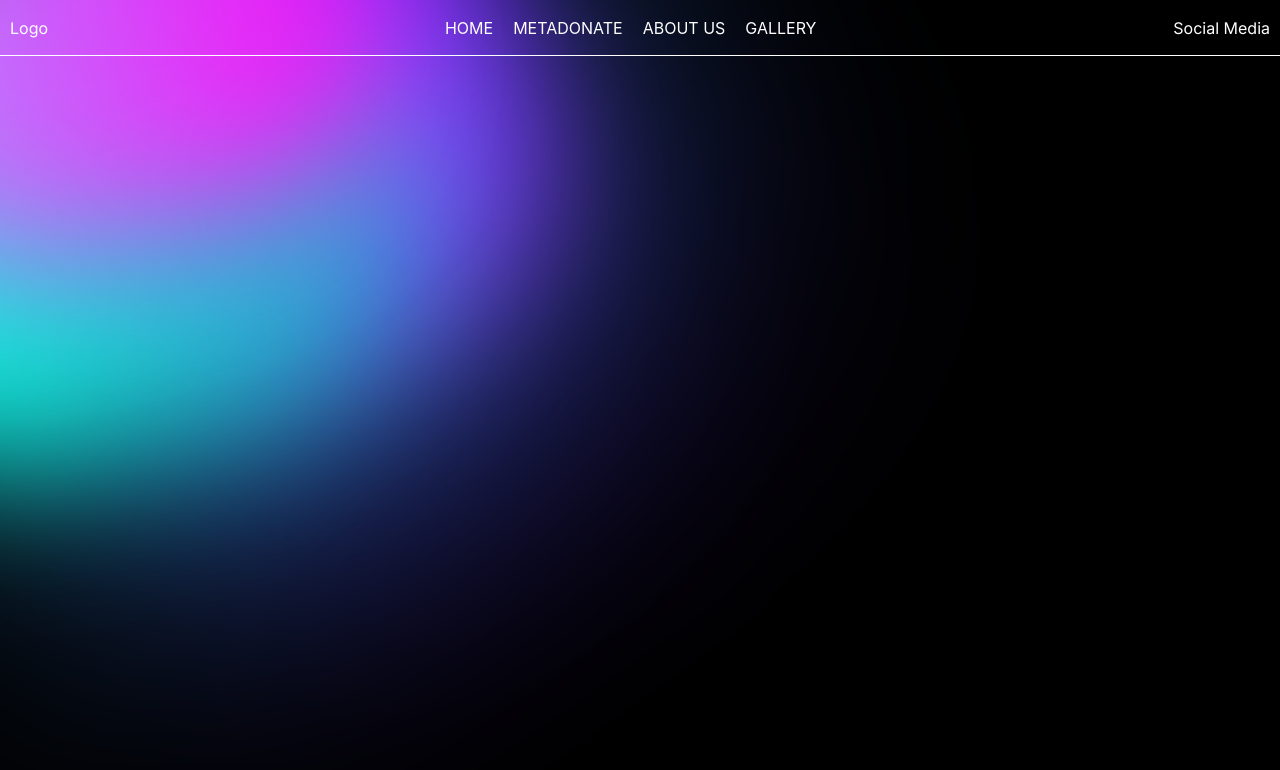
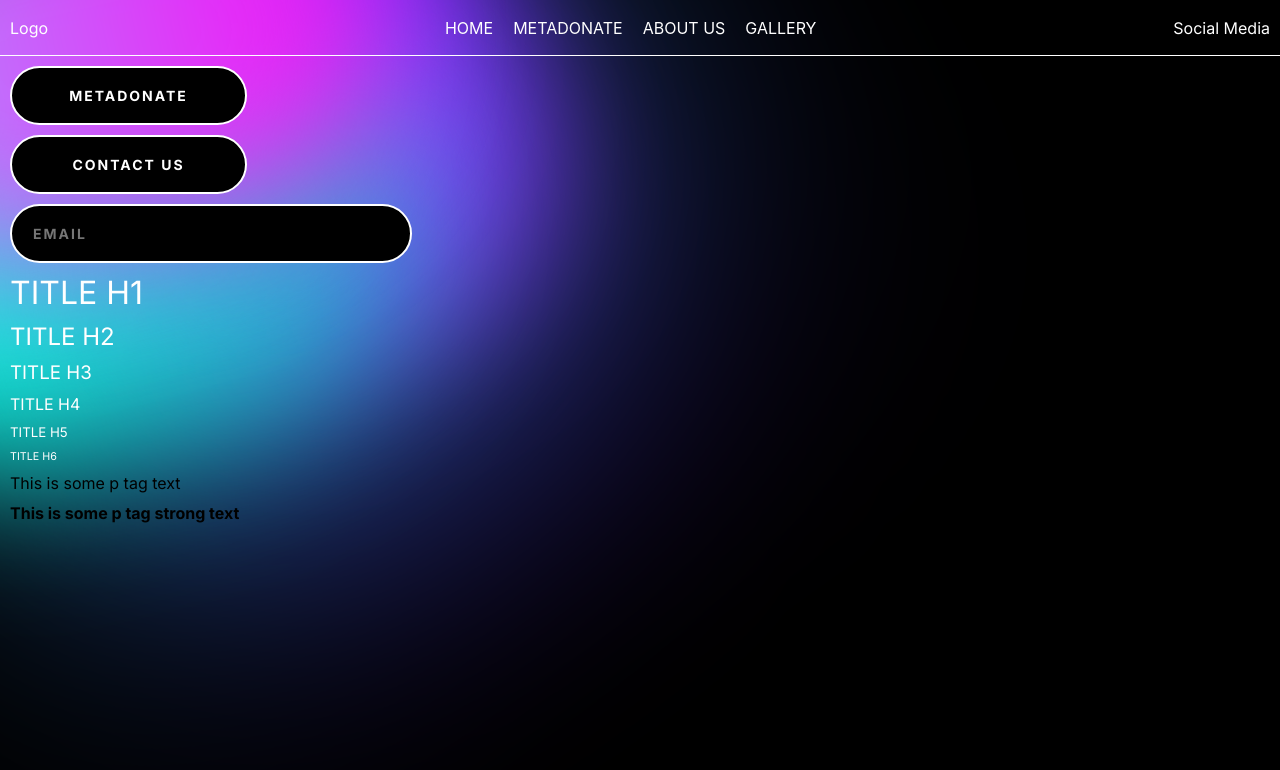
Before and after one commit to Ovoda/Ovoda.github.io, a React (Create React App) app in the folder metafunds_front/: page / in a window 1280 px wide. Shown: the top 770 px of the page. Built offline with nearby package versions, Linux system fonts and the light colour scheme.

Commit message:
front: responsive navbar WIP

```diff
--- a/metafunds_front/src/App.tsx
+++ b/metafunds_front/src/App.tsx
@@ -11,7 +11,7 @@ function App() {
     <div className="App">
       <Background />
       <Navbar />
-      {/* <a href="#" className="button">Metadonate</a>
+      <a href="#" className="button">Metadonate</a>
       <a href="#" className="button">Contact US</a>
       <input type="text" className="text_input" placeholder='email' />
       <h1>Title H1</h1>
@@ -21,7 +21,7 @@ function App() {
       <h5>Title H5</h5>
       <h6>Title H6</h6>
       <p>This is some p tag text</p>
-      <strong>This is some p tag strong text</strong> */}
+      <strong>This is some p tag strong text</strong>
     </div >
   );
 }
```
